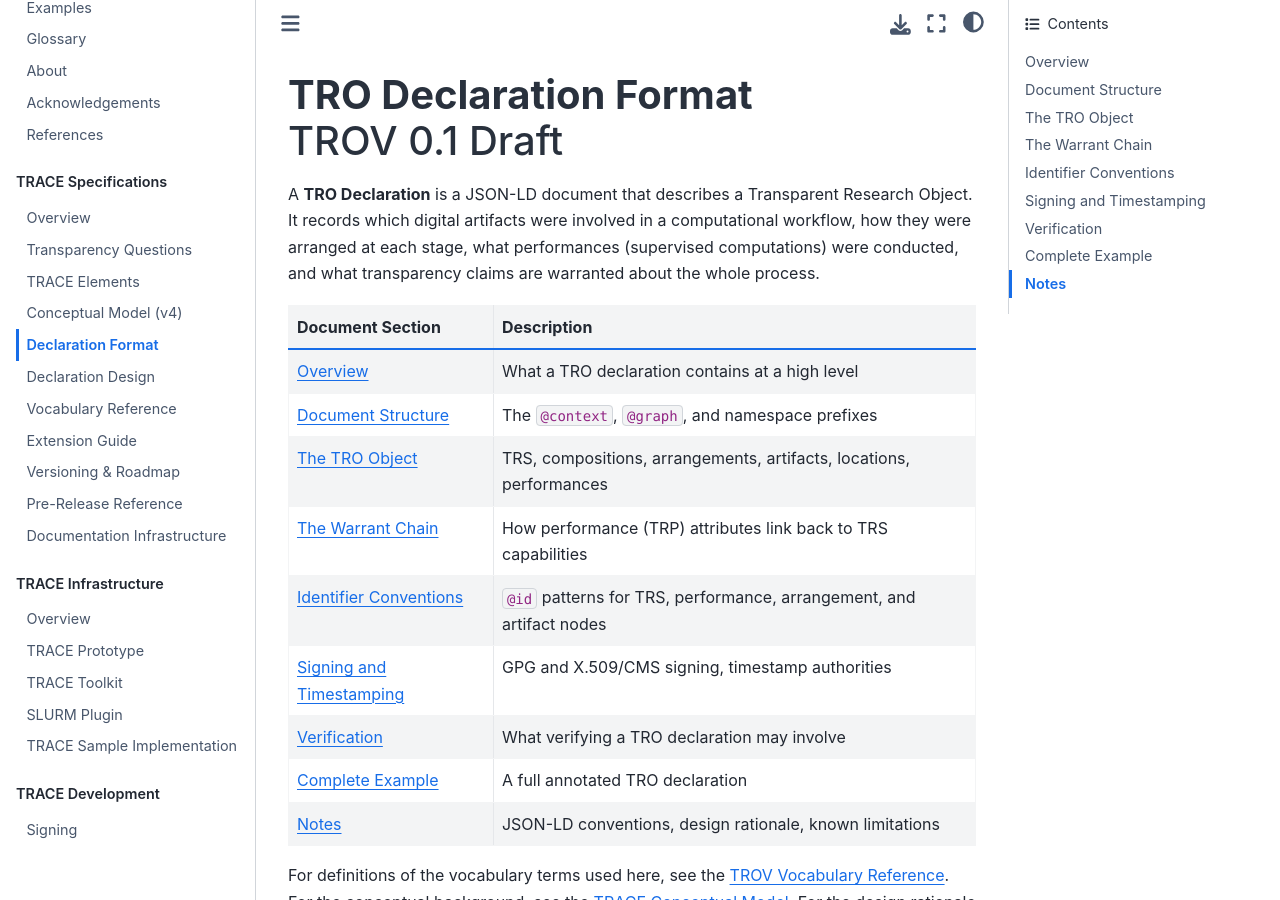
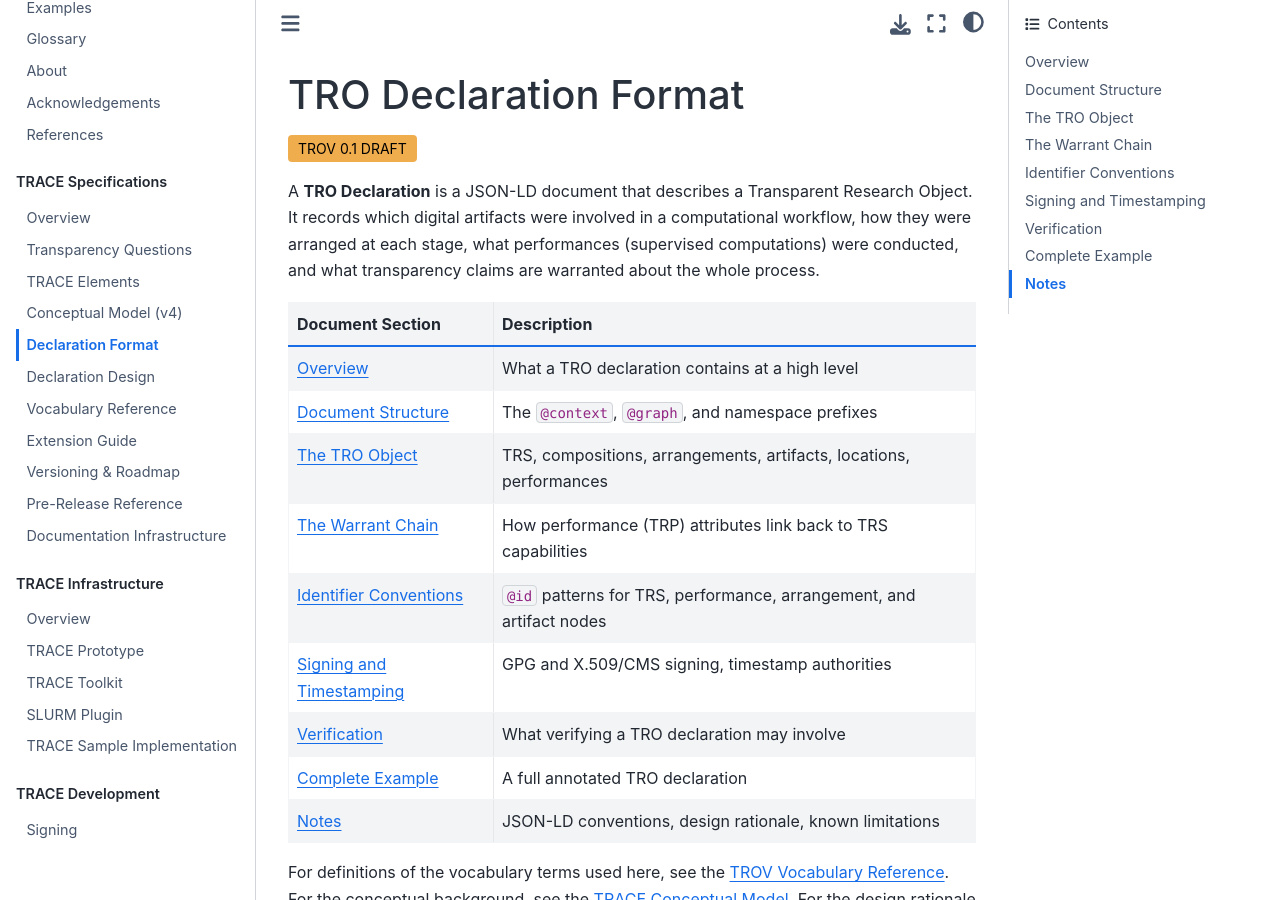
Before and after one commit to transparency-certified/trace-specification, a Jupyter Book: the page built from docs/tro-declaration-format.md, in a window 1280 px wide and 900 px high. Built offline with Jupyter Book 1.0.4 settings and Sphinx 7.4.7 and the Sphinx Book theme 1.1.4, drawn with Linux system fonts in a browser that asks for light colours.

```diff
--- a/docs/tro-declaration-format.md
+++ b/docs/tro-declaration-format.md
@@ -1,4 +1,6 @@
-# **TRO Declaration Format** <br> TROV 0.1 Draft
+# TRO Declaration Format
+<span style="display:inline-block; padding:2px 10px;  margin-bottom:16px; background:#f0ad4e; color:black; border-radius:4px; font-size:14px;">
+  TROV 0.1 DRAFT</span>
 
 A **TRO Declaration** is a JSON-LD document that describes a Transparent Research Object. It records which digital artifacts were involved in a computational workflow, how they were arranged at each stage, what performances (supervised computations) were conducted, and what transparency claims are warranted about the whole process.
 
```
